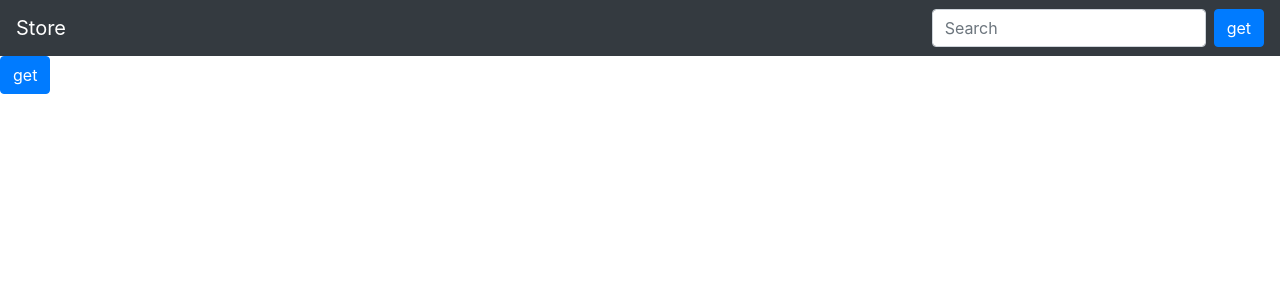
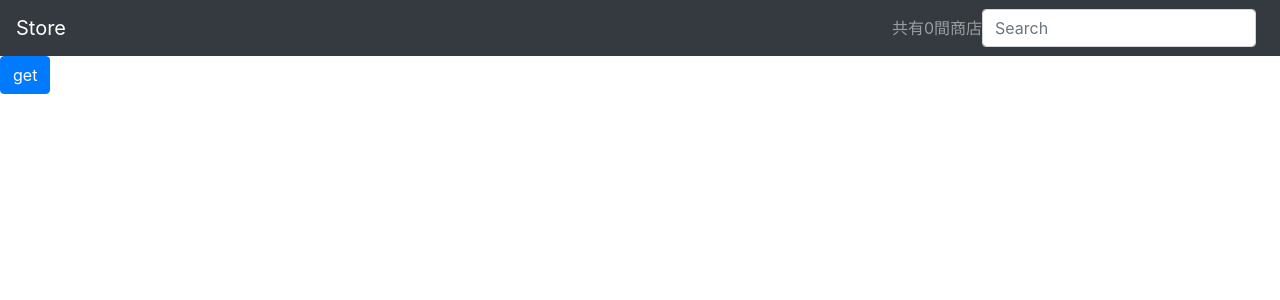
Before and after one commit to ubuntu030/store-search, a React (Create React App) app: page / in a window 1280 px wide. Shown: the top 300 px of the page. Built offline with nearby package versions, Linux system fonts and the light colour scheme.

Commit message:
商店數量顯示

```diff
--- a/src/components/NaviBar.js
+++ b/src/components/NaviBar.js
@@ -1,6 +1,6 @@
 import { Navbar, Form, FormControl, Button } from "react-bootstrap";
 // FIXME: storeListSort 需要有初始化，當前只有handleChange 能觸發
-function NaviBar({ storeList, setResultList, searchTxt, setSearchTxt, sgstnList, setSgstnList }) {
+function NaviBar({ storeList, resultList, setResultList, searchTxt, setSearchTxt, sgstnList, setSgstnList }) {
 	const handleChange = (e) => {
 		const value = e.target.value;
 		setSearchTxt(value);
@@ -13,10 +13,12 @@
 	return (
 		<Navbar bg="dark" variant="dark">
 			<Navbar.Brand href="#home" className="mr-auto">Store</Navbar.Brand>
+			<Navbar.Text>
+				共有{Object.keys(resultList).length}間商店
+			</Navbar.Text>
 			<Form inline>
 				<FormControl type="text" placeholder="Search" className="mr-sm-2" value={searchTxt} onChange={handleChange} />
 			</Form>
-			<Button onClick={() => { console.log(storeList); }}>get</Button>
 		</Navbar>
 	)
 }
--- a/src/components/Store.js
+++ b/src/components/Store.js
@@ -30,12 +30,12 @@
 		<div>
 			<NaviBar
 				storeList={storeList}
-				setResultList={setResultList}
+				resultList={resultList} setResultList={setResultList}
 				searchTxt={searchTxt} setSearchTxt={setSearchTxt}
 				sgstnList={sgstnList} setSgstnList={setSgstnList}
 			/>
 			<StoreList resultList={resultList} />
-		<Button onClick={()=> {console.log(storeList);}}>get</Button>
+			<Button onClick={() => { console.log(storeList); }}>get</Button>
 		</div>
 	)
 }
```
